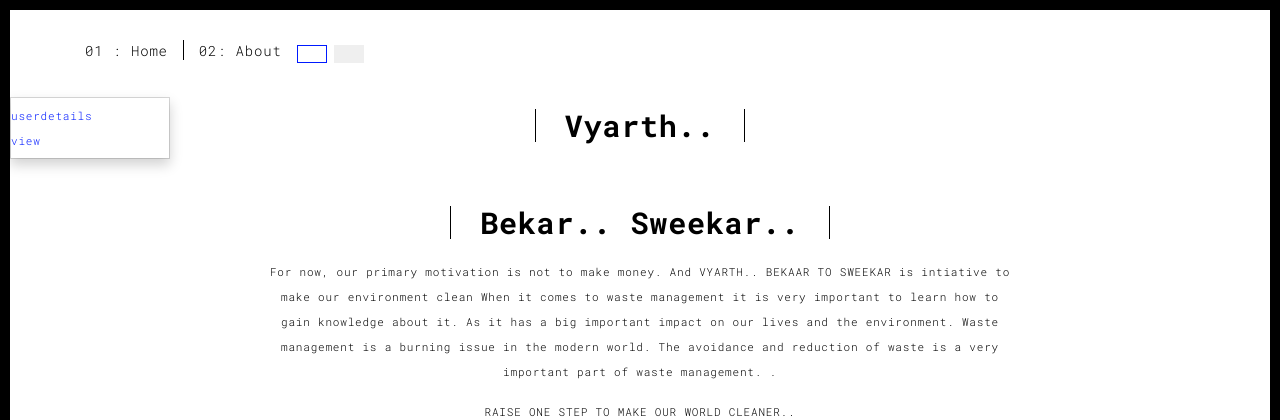
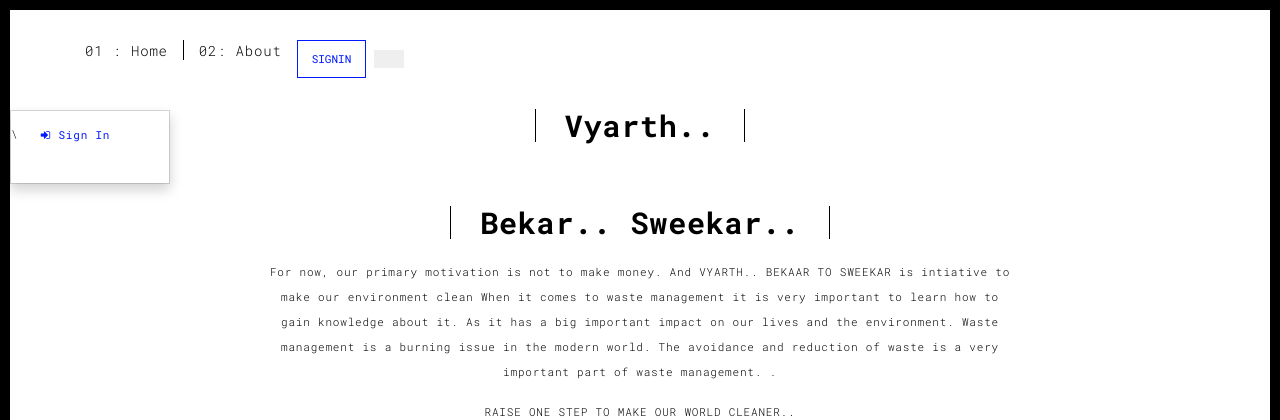
Before and after one commit to hemantmishra123/vyarth-to-use, a Django app: page /main/ in a window 1280 px wide, after a click on "Toggle Dropdown". Shown: the top 420 px of the page. Run offline with Django 3.2, Linux system fonts and the light colour scheme; some libraries are stand-ins or nearby versions.

Commit message:
intial data

```diff
--- a/templates/works.html
+++ b/templates/works.html
@@ -42,17 +42,31 @@
 
                 <div class="collapse navbar-collapse" id="navbar-collapse">
                     <ul class="nav navbar-nav ">
+
                         <li><a href="/" title="">01 : Home</a></li>
                         <li><a href=" " title=" ">02: About</a></li>
+                                                 {% if request.user.is_active %}
 						<a href="{% url 'gview' %}"><button type="button" class="btn btn-primary btn-md">{{request.user.username}}</button></a>
                     <button type="button" class="btn btn-light dropdown-toggle dropdown-toggle-split" data-toggle="dropdown" aria-haspopup="true" aria-expanded="false">
                     <span class="sr-only">Toggle Dropdown</span>
                     </button>
+                      {% else %}
+                      <a href="{% url 'login' %}"><button type="button" class="btn btn-primary btn-md">SIGNIN</button></a>
+                    <button type="button" class="btn btn-light dropdown-toggle dropdown-toggle-split" data-toggle="dropdown" aria-haspopup="true" aria-expanded="false">                    <span class="sr-only">Toggle Dropdown</span>
+                    </button>
+                    {% endif %}
                     <div class="dropdown-menu">
+\                   {% if request.user.is_active %}
+
+                   <a href="{% url 'logout' %}" class="btn btn-light mt-2 mx-2"> Sign Out <i class="fa fa-sign-out" aria-hidden="true"></i></a><br></br>
                         <a class="dropdown-item" href="{% url 'gview' %}">userdetails</a>
                         <div class="dropdown-divider"></div>
                         <a class="dropdown-item" href="{% url 'gview' %}">view</a>
                         </div>
+                      {% else %}
+                    <a href="{% url 'login' %}" class="btn btn-light mt-2 mx-2"><i class="fa fa-sign-in" aria-hidden="true"></i> Sign In</a><br></br>
+                     {% endif %}
+
 
                     </ul>
 
```
Also changed, not shown: db.sqlite3.
